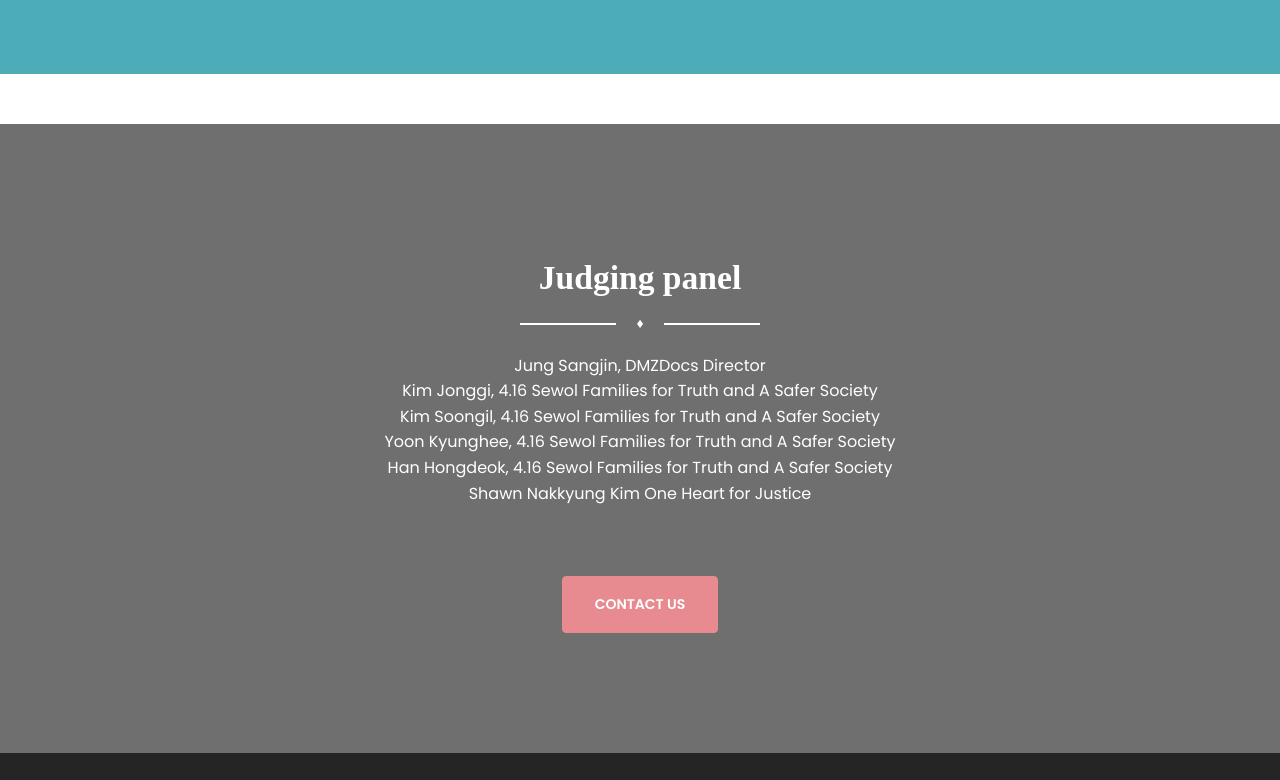
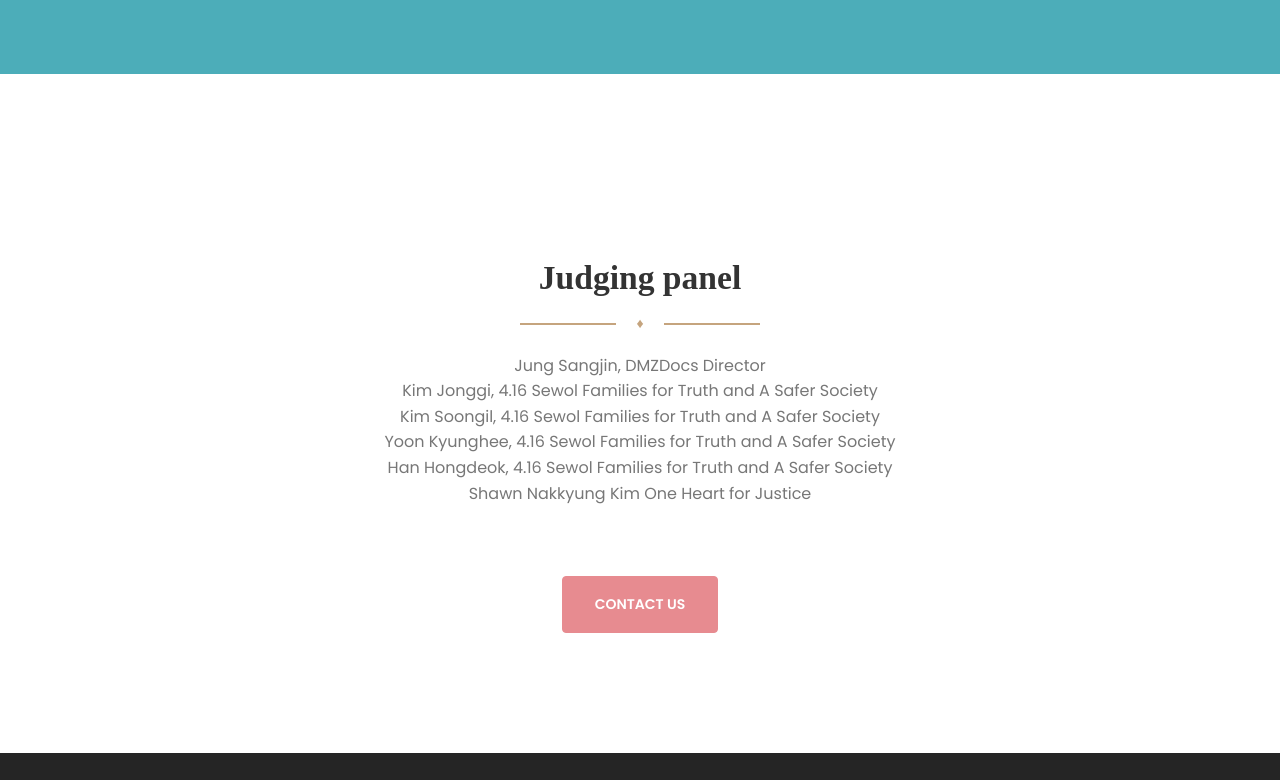
Before and after one commit to yoonyoon9/sewol_contest_2021_English-1, a plain HTML site: page index.html in a window 1280 px wide. Shown: the part 4160-4940 px from the top of the page. Drawn offline with nearby package versions, Linux system fonts and the light colour scheme; some packages are replaced by stand-ins of ours; a web font is replaced by a local one.

Commit message:
Update index.html

```diff
--- a/index.html
+++ b/index.html
@@ -403,13 +403,13 @@
 
 
   <div class="section section-small section-get-started">
-    <div class="parallax filter">
+<!--     <div class="parallax filter">
       <div class="image" style="background-image: url('assets/img/sewol32017.jpg')">
-      </div>
-
+      </div> -->
+<div class="bg-color">
       <div class="container">
         <div class="title-area">
-          <h2 class="text-white">Judging panel</h2>
+          <h2 class="text-black">Judging panel</h2>
           <div class="separator line-separator">♦</div>
           <p class="description"> Jung Sangjin, DMZDocs Director <br>
             Kim Jonggi, 4.16 Sewol Families for Truth and A Safer Society <br>
@@ -426,6 +426,7 @@
       </div>
     </div>
   </div>
+</div>
 
   <footer class="footer footer-big footer-color-black" data-color="black">
     <div class="container">
```
